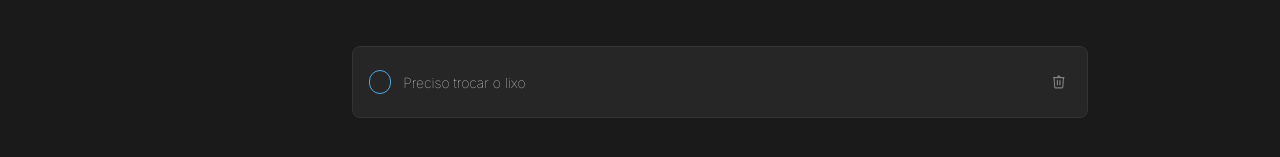
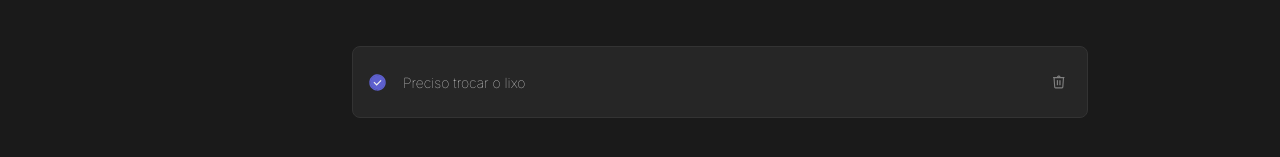
Before and after one commit to RobertodeOliveira/projeto-To-Do-List, a React (Vite) app: page / in a window 1280 px wide. Shown: the part 311-468 px from the top of the page. Built offline with nearby package versions, Linux system fonts and the light colour scheme.

Commit message:
feat: begin develop of feates of project and component

```diff
--- a/src/Pages/Home/index.tsx
+++ b/src/Pages/Home/index.tsx
@@ -1,6 +1,5 @@
 import { Badge } from '../../components/Badge'
-import { Button } from '../../components/Button'
-import { Input } from '../../components/Input'
+import { Form } from '../../components/Form'
 import { TaskCard } from '../../components/TaskCard'
 import { Text } from '../../components/Text'
 import * as S from './styles'
@@ -17,11 +16,7 @@ const Home = () => {
 
       <S.Content>
         <S.WrapperContent>
-          <S.WrapperForm>
-            <Input />
-            <Button text='Criar'/>
-          </S.WrapperForm>
-
+          <Form />
           <S.ContentHeader>
             <S.WapperContentHeaderTasks>
               <Text color='#4EA8DE' text='Tarefas criadas' weight={700} fontSize='0.875rem'/>
--- a/src/Pages/Home/styles.ts
+++ b/src/Pages/Home/styles.ts
@@ -61,30 +61,9 @@ const Content = styled('div')`
   background-color:  #1A1A1A;
 `
 
-const Input = styled('input')`
-  width: 736px;
-  padding: 1rem;
 
-  background: #262626;
-  color: white;
-  border: none;
 
-  ::placeholder {
-    color: red;
-  }
 
-  &:focus{
-    outline: none;
-  }
-
-`
-
-const WrapperForm = styled('div') `
-  margin-top: -25px;
-  display: flex;
-  gap: 0.5rem;
-  width: 100%;
-`
 
 const WrapperContent = styled('div') `
   width: 736px;
@@ -114,7 +93,7 @@ const WrapperToDo = styled('div')`
     margin-bottom: 1rem;
   } */
 
-  min-width: 100%;
+  width: 100%;
   padding: 4rem 1.5rem;
   border-top: 1px solid #333;
   margin-top: 1.5625rem;
@@ -127,8 +106,6 @@ export {
   Header,
   Image,
   Content,
-  Input,
-  WrapperForm,
   WrapperContent,
   WapperContentHeaderTasks,
   WrapperHeader,
--- a/src/components/Button/index.tsx
+++ b/src/components/Button/index.tsx
@@ -1,12 +1,13 @@
+import { ButtonHTMLAttributes } from 'react'
 import * as S from './styles'
 
-type ButtonProps = {
+interface ButtonProps extends ButtonHTMLAttributes<HTMLButtonElement> {
   text: string
 }
 
-const Button = ({ text }: ButtonProps) => {
+const Button = ({ text, ...props }: ButtonProps) => {
   return (
-     <S.Button>
+     <S.Button {...props} >
     {text}
     <S.Icon src='../../../public/icon-plus.svg' />
   </S.Button>
--- a/src/components/CheckBox/index.tsx
+++ b/src/components/CheckBox/index.tsx
@@ -1,13 +1,20 @@
 import { useState } from 'react'
 import * as S from './styles'
 
-// const [check, setCheck] = useState(false)
+
 
 const CheckBox = () => {
+  const [check, setCheck] = useState(false)
+  const HandleCheck = () => {
+    setCheck(!check)
+  }
+
   return (
-    <S.Wrapper>
-
-    </S.Wrapper>
+    <>
+      <S.ButtonCheckbox onClick={HandleCheck}>
+          <S.Image src={check ? '../../../public/check-empty.svg' : '../../../public/check.svg'}/>
+      </S.ButtonCheckbox>
+    </>
   )
 }
 
--- a/src/components/CheckBox/styles.ts
+++ b/src/components/CheckBox/styles.ts
@@ -1,8 +1,9 @@
 import styled from "styled-components";
 
-const Wrapper = styled('div')`
+const ButtonCheckbox = styled('div')`
+  display: flex;
+  align-items: center;
   padding: 0.1875.rem;
-  border: 1px solid #4EA8DE;
   height: 1.5rem;
   width: 1.5rem;
   box-sizing: border-box;
@@ -10,4 +11,9 @@ const Wrapper = styled('div')`
   border-radius: 999px;
 `
 
-export { Wrapper }
+const Image = styled('img')`
+  height: 17px;
+  width: 17px;
+`
+
+export { ButtonCheckbox, Image }
--- /dev/null
+++ b/src/components/Form/Input/index.tsx
@@ -0,0 +1,14 @@
+import { InputHTMLAttributes } from 'react'
+import * as S from './styles'
+
+interface InputProps  extends InputHTMLAttributes<HTMLInputElement>{}
+
+
+const Input = ({...props}:InputProps) => {
+
+  return (
+    <S.Input type='text' placeholder='Adicione uma tarefa' {...props} />
+  )
+}
+
+export { Input }
--- /dev/null
+++ b/src/components/Form/index.tsx
@@ -0,0 +1,33 @@
+import * as S from './styles'
+import { Input } from './Input'
+import { Button} from '../Button'
+import { ChangeEvent, useState, FormEvent } from 'react'
+
+const Form = () => {
+
+  const [ input, setInput ] = useState('')
+  const [ task, setTask ] = useState<any>([])
+
+  // console.log(input)
+  console.log(task)
+
+  const handleInputText = (event: ChangeEvent<HTMLInputElement>) => {
+     setInput(event.target.value)
+  }
+
+  const handleNewTask = (event: FormEvent) => {
+    event.preventDefault()
+    setTask(input)
+    setInput('')
+  }
+
+
+  return (
+    <S.WrapperForm>
+      <Input name='input'  onChange={handleInputText}/>
+      <Button text='Criar' onClick={handleNewTask} />
+  </S.WrapperForm>
+  )
+}
+
+export { Form }
--- /dev/null
+++ b/src/components/Form/styles.ts
@@ -0,0 +1,27 @@
+import styled from "styled-components"
+
+const Input = styled('input')`
+  width: 736px;
+  padding: 1rem;
+
+  background: #262626;
+  color: white;
+  border: none;
+
+  ::placeholder {
+    color: red;
+  }
+
+  &:focus{
+    outline: none;
+  }
+`
+
+const WrapperForm = styled('form') `
+  margin-top: -25px;
+  display: flex;
+  gap: 0.5rem;
+  width: 100%;
+`
+
+export { Input, WrapperForm }
--- a/src/components/Input/index.tsx
+++ /dev/null
@@ -1,9 +0,0 @@
-import * as S from './styles'
-
-const Input = () => {
-  return (
-    <S.Input type='text' placeholder='Adicione uma tarefa' />
-  )
-}
-
-export { Input }
```
Also changed, not shown: src/components/Form/Input/styles.ts (renamed from src/components/Input/styles.ts).
